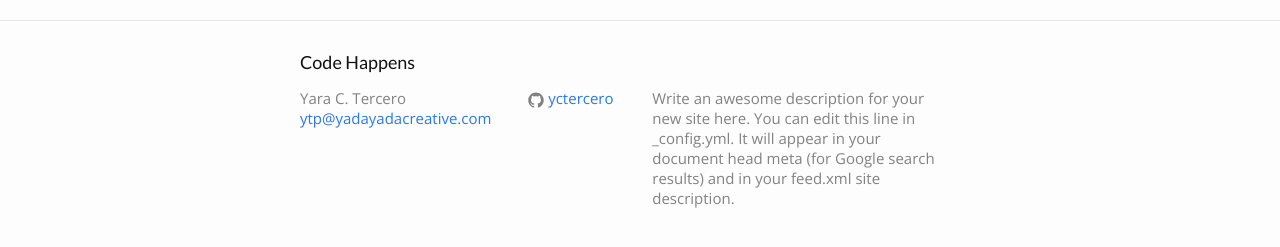
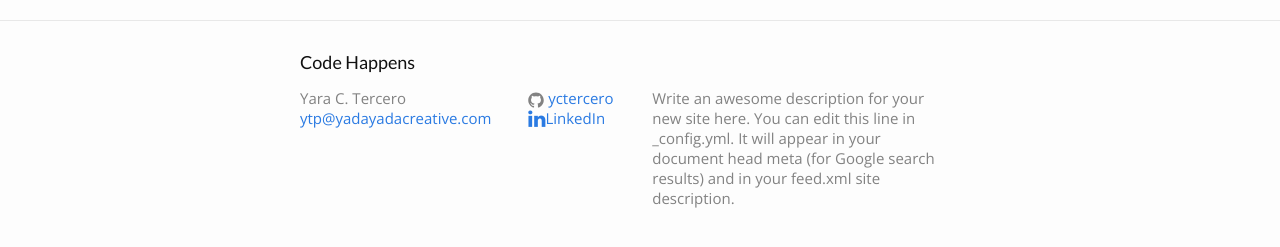
Before and after one commit to yctercero/yctercero.github.io, a Jekyll site: the page built from index.html, in a window 1280 px wide. Shown: the part 622-869 px from the top of the page. Built offline with Jekyll 4.4.1, drawn with Linux system fonts in a browser that asks for light colours; the list of posts is cut into pages by our own code.

Commit message:
Added linkedin to footer.

```diff
--- a/_includes/footer.html
+++ b/_includes/footer.html
@@ -20,11 +20,9 @@
           </li>
           {% endif %}
 
-          {% if site.twitter_username %}
           <li>
-            {% include icon-twitter.html username=site.twitter_username %}
+            <a href="https://www.linkedin.com/in/yaracreative" target="_blank"><i class="fa fa-linkedin fa-lg"></i>LinkedIn</a>
           </li>
-          {% endif %}
         </ul>
       </div>
 
```
